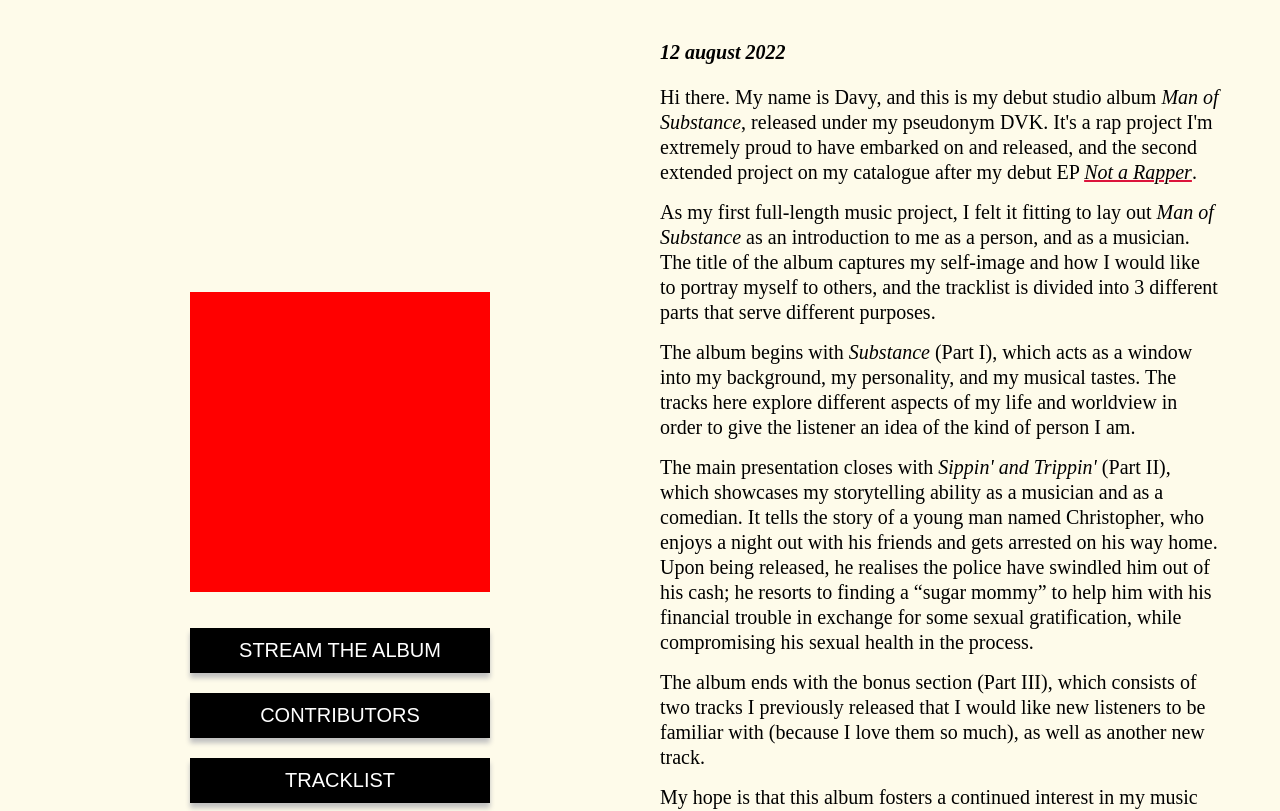
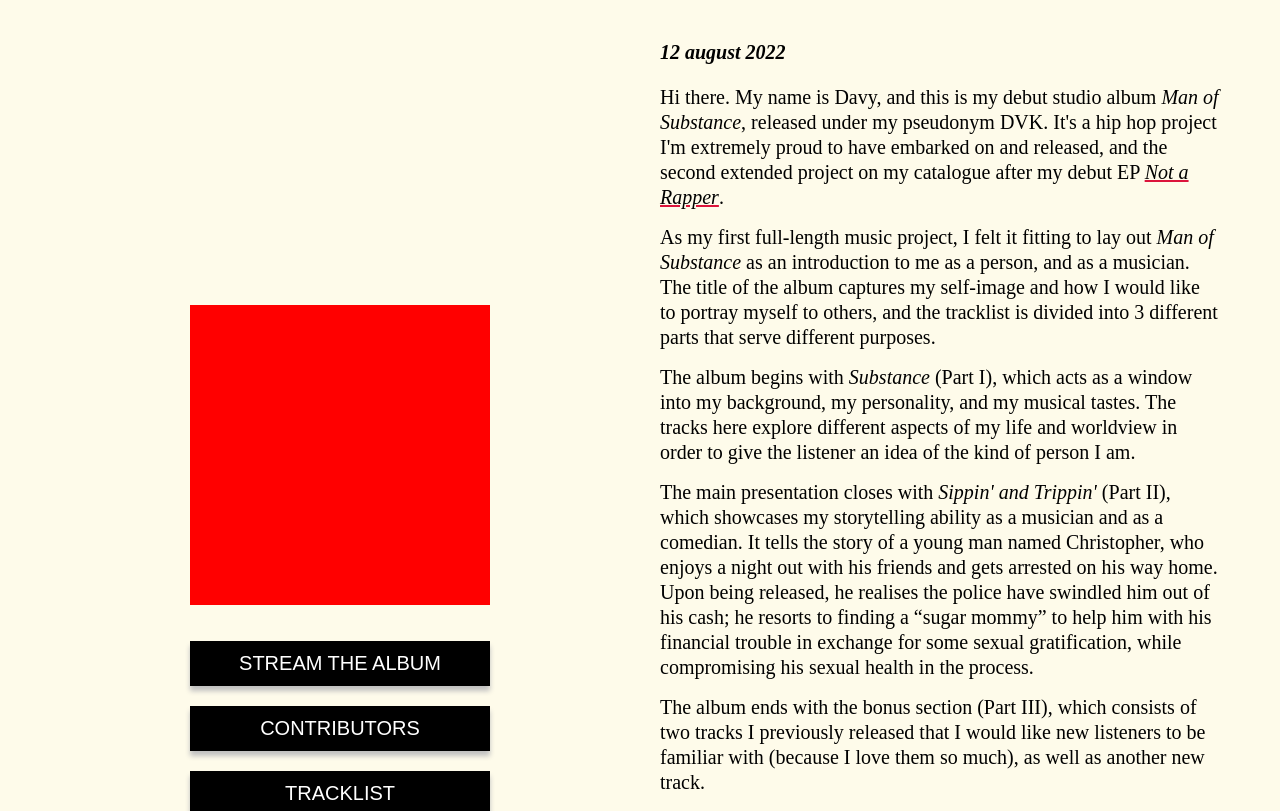
Before and after one commit to DavyK17/man-of-substance, a React (Create React App) app: page / in a window 1280 px wide. Shown: the top 811 px of the page. Built offline with nearby package versions, Linux system fonts and the light colour scheme.

Commit message:
Minor tweak

```diff
--- a/src/components/Home/Home.js
+++ b/src/components/Home/Home.js
@@ -6,7 +6,7 @@ const Home = () => {
         <main className="home">
             <header className="home-synopsis">
                 <h1 className="date">12 august 2022</h1>
-                <p>Hi there. My name is Davy, and this is my debut studio album <em>Man of Substance</em>, released under my pseudonym DVK. It's a rap project I'm extremely proud to have embarked on and released, and the second extended project on my catalogue
+                <p>Hi there. My name is Davy, and this is my debut studio album <em>Man of Substance</em>, released under my pseudonym DVK. It's a hip hop project I'm extremely proud to have embarked on and released, and the second extended project on my catalogue
                     after my debut EP <em><a href="https://bit.ly/NotARapperEP" target="blank" rel="noreferrer">Not a Rapper</a></em>.</p>
                 <p>As my first full-length music project, I felt it fitting to lay out <em>Man of Substance</em> as an introduction to me as a person, and as a musician. The title of the album captures my self-image and how I would like to portray myself to
                     others, and the tracklist is divided into 3 different parts that serve different purposes.</p>
```
